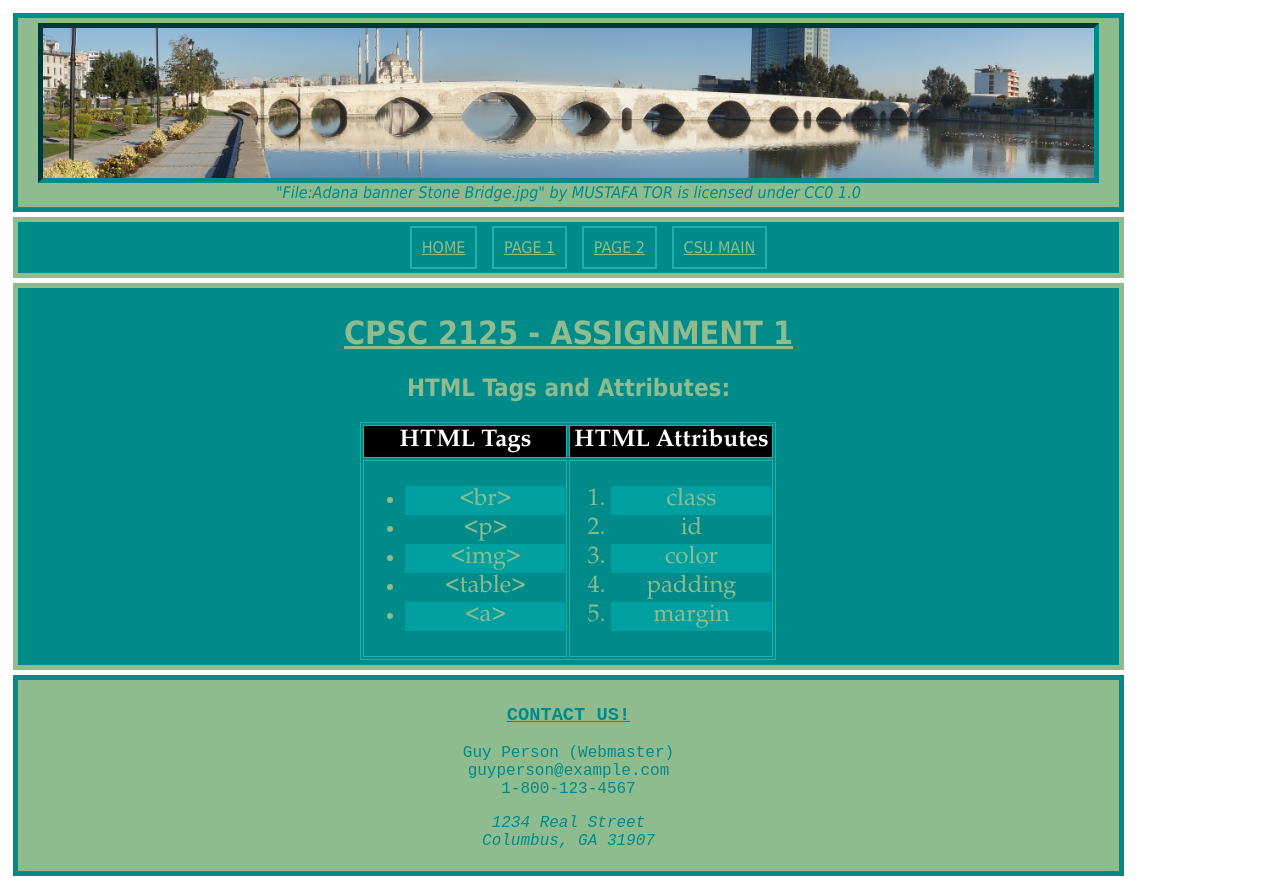
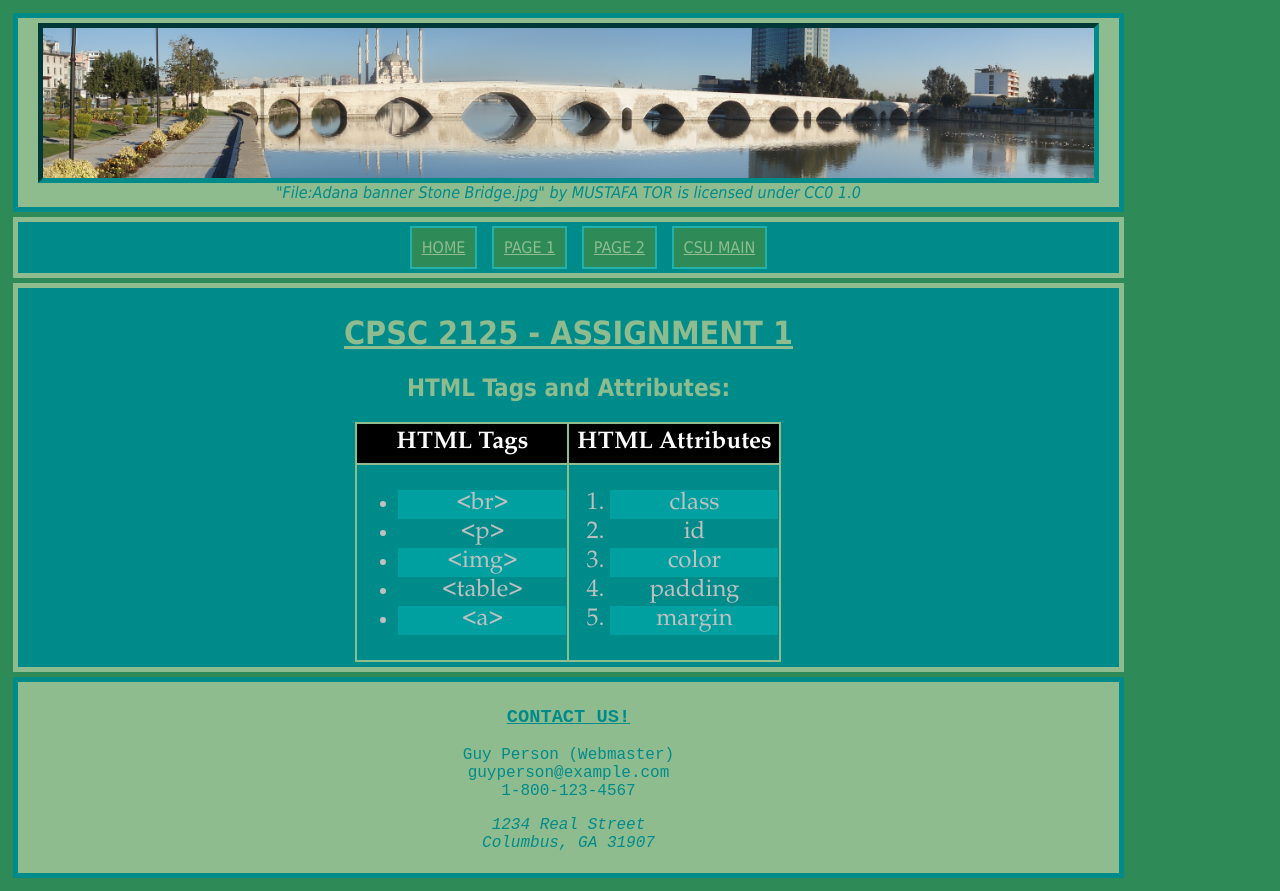
Before and after one commit to mac-mac-mac/Assignment-1, a plain HTML site: page page2.html in a window 1280 px wide. Drawn offline with Linux system fonts and the light colour scheme.

Commit message:
Final touch-ups, tweaked colors, sizing, other styling

```diff
--- a/style.css
+++ b/style.css
@@ -29,6 +29,7 @@ footer {
 
 body {
   font-family: Tahoma, sans-serif;
+  background-color: seagreen;
 }
 
 h1, h3 {
@@ -42,13 +43,10 @@ h1, h2, h3, p, address {
 a {
   padding: 10px;
   border: 2px solid lightseagreen;
+  background-color: seagreen;
 }
 
-a:link {
-  color: darkseagreen;
-}
-
-a:visited {
+a:link, a:visited {
   color: darkseagreen;
 }
 
@@ -80,7 +78,7 @@ ol.romanlower {
 }
 
 table, th, td {
-  border: 1px solid lightseagreen;
+  border: 2px solid darkseagreen;
 }
 
 table {
@@ -89,12 +87,19 @@ table {
   text-align: center;
   font-size: 1.5em;
   font-family: Garamond, serif;
+  border-collapse: collapse;
+  padding: 5px;
 }
 
 th {
   width: 200px;
   color: white;
   background-color: black;
+  padding: 5px;
+}
+
+td {
+  color: silver;
 }
 
 .tags li:nth-child(odd) {
```
Also changed, not shown: index.html (+1 -1 lines).
